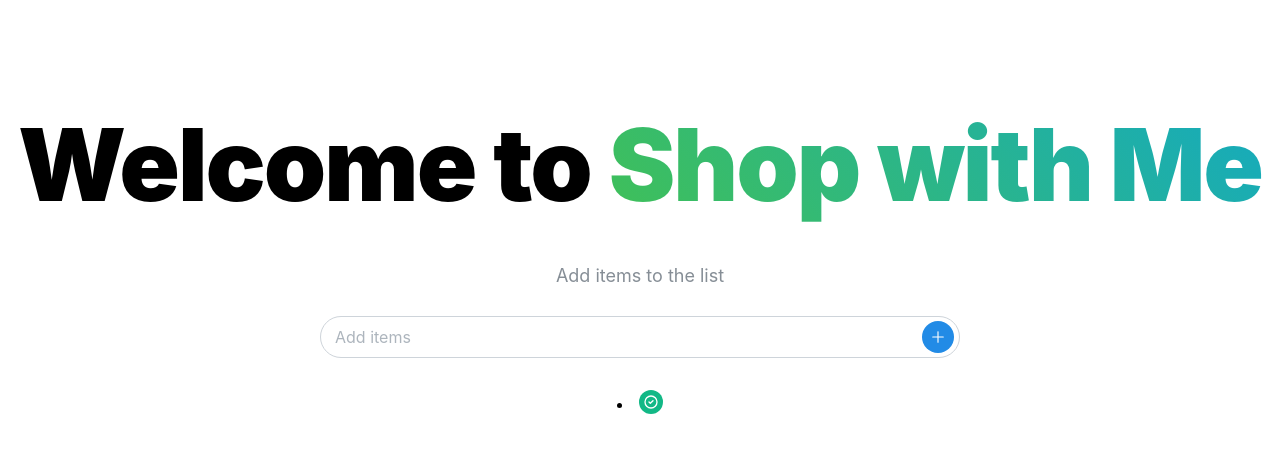
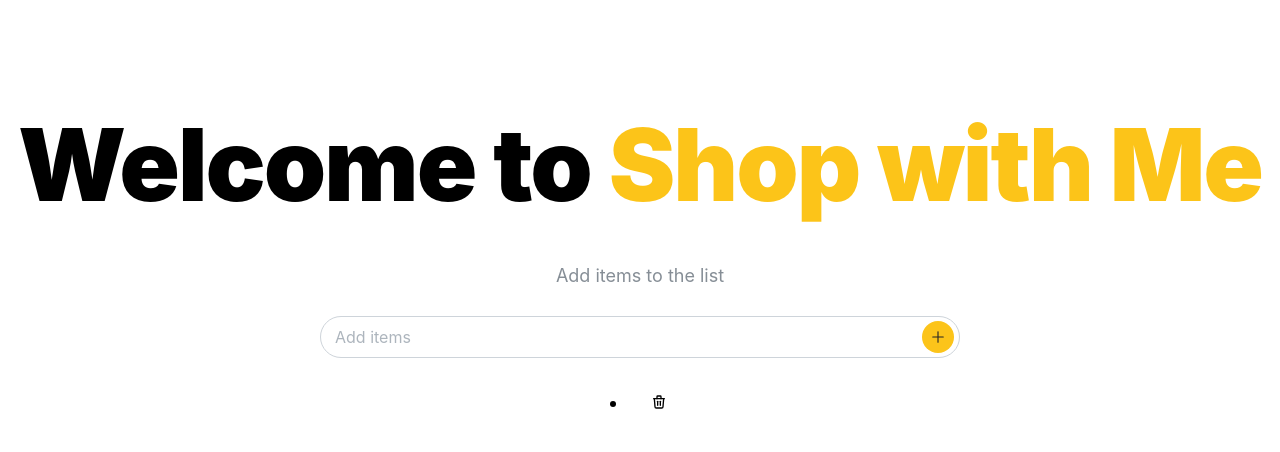
Before and after one commit to micahdevs/Shop-Co-op, a React (Vite) app: page / in a window 1280 px wide. Both pictures are taken after a click on the button 938 px from the left and 336 px from the top of the page. Shown: the top 452 px of the page. Built offline with nearby package versions, Linux system fonts and the light colour scheme.

Commit message:
List and Welcome style update

```diff
--- a/src/components/InputWithButton/InputWithButton.tsx
+++ b/src/components/InputWithButton/InputWithButton.tsx
@@ -1,7 +1,7 @@
-import { TextInput, TextInputProps, ActionIcon, useMantineTheme, rem, List } from '@mantine/core';
+import { TextInput, TextInputProps, ActionIcon, rem, List } from '@mantine/core';
 import classes from './InputWithButton.module.css';
 import { useState } from 'react';
-import { IconPlus, IconCircleCheck } from '@tabler/icons-react';
+import { IconPlus, IconTrash } from '@tabler/icons-react';
 
 export function InputWithButton(props: TextInputProps) {
   const [items, setItems] = useState<string[]>([]);
@@ -23,8 +23,6 @@ export function InputWithButton(props: TextInputProps) {
     );
   };
 
-  const theme = useMantineTheme();
-
   return (
     <>
     <TextInput
@@ -38,19 +36,21 @@ export function InputWithButton(props: TextInputProps) {
     placeholder="Add items"
     rightSectionWidth={42}
     rightSection={
-        <ActionIcon onClick={handleAddItem} size={32} radius="xl" color={theme.primaryColor} variant="filled">
-        <IconPlus style={{ width: rem(18), height: rem(18) }} stroke={1.5} />
+        <ActionIcon color='#fcc41a' onClick={handleAddItem} size={32} radius="xl" variant="filled">
+        <IconPlus style={{ width: rem(18), height: rem(18), color: '#252525' }} stroke={1.5} />
         </ActionIcon>
     }
     {...props}
     />
 
-    <List spacing="sm" size="md" center>
+    <List spacing="sm" size="xl" center>
         {items.map((item, index) => (
-          <List.Item key={index}>
+          <List.Item
+            key={index}
+            >
             {item}
-            <ActionIcon onClick={() => handleDeleteItem(index)} color="teal" size={24} radius="xl">
-              <IconCircleCheck style={{ width: rem(16), height: rem(16) }} />
+            <ActionIcon onClick={() => handleDeleteItem(index)} color="white" size={24} radius="xl" ml={10}>
+              <IconTrash style={{ width: rem(16), height: rem(16), color: 'black' }} />
             </ActionIcon>
           </List.Item>
         ))}
--- a/src/components/Welcome/Welcome.module.css
+++ b/src/components/Welcome/Welcome.module.css
@@ -8,3 +8,7 @@
     font-size: rem(50px);
   }
 }
+
+.shop {
+  color: var(--mantine-color-yellow-5);
+}
--- a/src/components/Welcome/Welcome.tsx
+++ b/src/components/Welcome/Welcome.tsx
@@ -6,7 +6,7 @@ export function Welcome() {
     <>
       <Title className={classes.title} ta="center" mt={100}>
         Welcome to{' '}
-        <Text inherit variant="gradient" component="span" gradient={{ from: 'green', to: '' }}>
+        <Text className={classes.shop} inherit component="span">
           Shop with Me
         </Text>
       </Title>
```
Also changed, not shown: src/components/InputWithButton/InputWithButton.module.css (line endings or trailing spaces).
